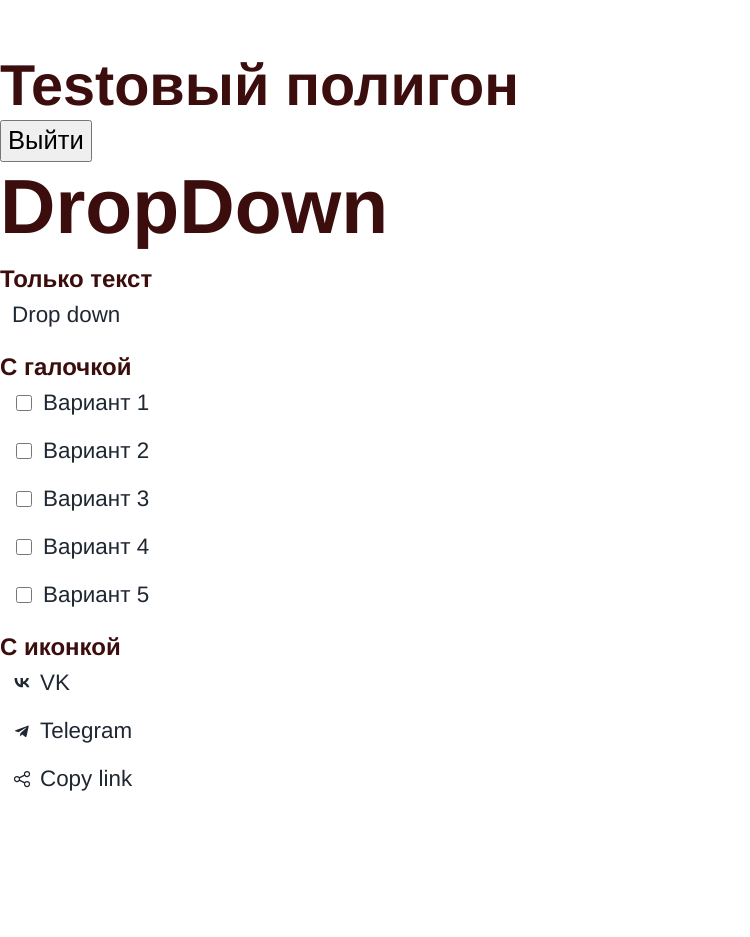
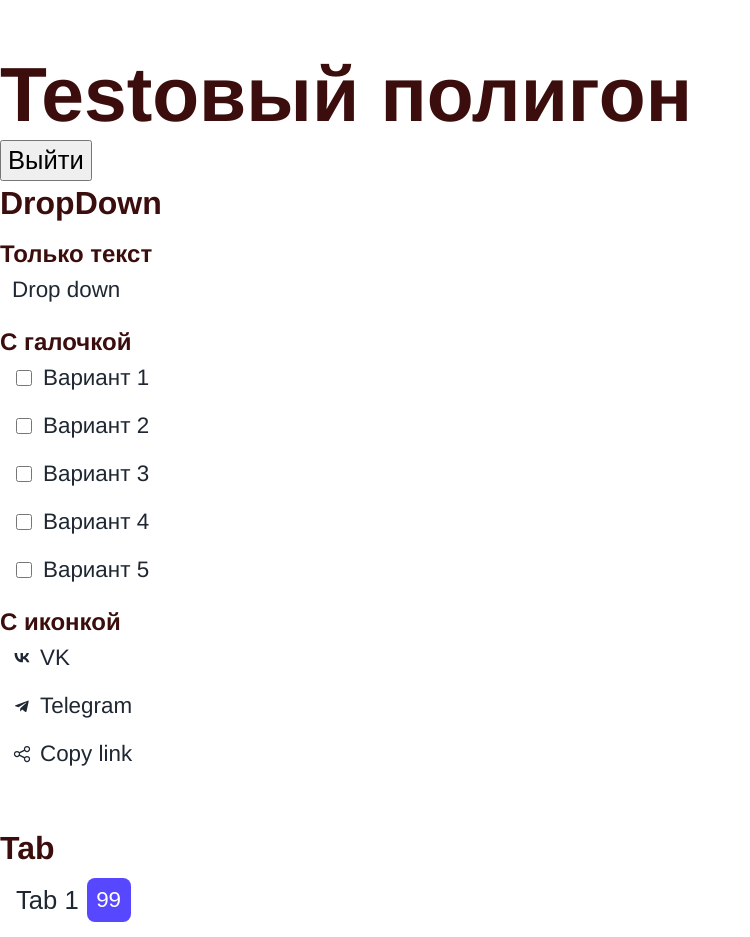
Before and after one commit to Aldiyar-B/Paraweb, a React (Vite) app: page /test in a window 1280 px wide. Shown: the top 937 px of the page, without its empty margins (0-750 px from the left). Before the commit the page ends 803 px from the top, so only its background shows below. Built offline with nearby package versions, Linux system fonts and the light colour scheme.

Commit message:
Tab is done ✅

```diff
--- a/src/components/DropDown/DropDown.module.scss
+++ b/src/components/DropDown/DropDown.module.scss
@@ -1,5 +1,5 @@
 @use '../../style/utils/typography.scss' as *;
-@use '../../style/global/breakpoints.scss' as *; // Добавляем импорт breakpoints
+@use '../../style/global/breakpoints.scss' as *;
 
 .dropdownItem {
   display: flex;
@@ -11,7 +11,7 @@
   transition: background 0.3s;
   color: var(--text-color);
 
-  @include text-body-small; // Достаточно только этого
+  @include text-body-small;
 
   &:hover {
     background: var(--gray-color-2);
--- /dev/null
+++ b/src/components/Tab/Tab.jsx
@@ -0,0 +1,20 @@
+import React from 'react';
+import styles from './Tab.module.scss';
+
+const Tab = ({ label, count, isActive, onClick }) => {
+  return (
+    <button
+      className={`${styles.tab} ${isActive ? styles.active : ''}`}
+      onClick={onClick}
+    >
+      <span className={styles.label}>{label}</span>
+      {count !== undefined && (
+        <span className={`${styles.badge} ${isActive ? styles.active : ''}`}>
+          {count > 99 ? '99+' : count}
+        </span>
+      )}
+    </button>
+  );
+};
+
+export default Tab;
--- /dev/null
+++ b/src/components/Tab/Tab.module.scss
@@ -0,0 +1,45 @@
+@use '../../style/utils/typography.scss' as *;
+@use '../../style/global/breakpoints.scss' as *;
+
+.tab {
+  display: flex;
+  align-items: center;
+  gap: 8px;
+  padding: 8px 16px;
+  border: none;
+  background: transparent;
+  color: var(--text-secondary-color);
+  cursor: pointer;
+  transition:
+    color 0.3s,
+    background 0.3s;
+
+  @include text-button;
+
+  &.active {
+    color: var(--text-color);
+  }
+}
+
+.badge {
+  display: flex;
+  align-items: center;
+  justify-content: center;
+  width: 32px;
+  height: 32px;
+  border-radius: 8px;
+  border: none;
+  padding: 6px;
+  background-color: var(--gray-color-5);
+  color: var(--text-secondary-color);
+  transition:
+    background 0.3s,
+    color 0.3s;
+
+  @include text-button-small;
+
+  &.active {
+    background-color: var(--ultramarine-default-color);
+    color: var(--text-contrast-color);
+  }
+}
--- a/src/views/Test.jsx
+++ b/src/views/Test.jsx
@@ -1,16 +1,20 @@
+import React, { useState } from 'react';
 import { Link } from 'react-router-dom';
 import Dropdown from '../components/DropDown/DropDown';
+import Tab from '../components/Tab/Tab';
 
 function Test() {
+  const [activeTab, setActiveTab] = useState('Tab 1');
+
   return (
     <div style={{ textAlign: 'left', marginTop: '50px' }}>
-      <h2 className="text-h2">Testовый полигон </h2>
+      <h1 className="text-h1">Testовый полигон </h1>
       <Link to="/">
         <button className="text-button">Выйти</button>
       </Link>
       <>
         <div className="dropdown">
-          <h1 className="text-h1">DropDown</h1>
+          <h3 className="text-h3">DropDown</h3>
           <br />
           <h2>Только текст</h2>
           <Dropdown text="Drop down" />
@@ -29,6 +33,25 @@ function Test() {
           <Dropdown text="Copy link" socials="share" />
         </div>
       </>
+
+      <>
+        <br />
+        <br />
+        <br />
+        <h3 className="text-h3">Tab</h3>
+        <Tab
+          label="Tab 1"
+          count={99}
+          isActive={activeTab === 'Tab 1'}
+          onClick={() => setActiveTab('Tab 1')}
+        />
+        <Tab
+          label="Tab 2"
+          count={150}
+          isActive={activeTab === 'Tab 2'}
+          onClick={() => setActiveTab('Tab 2')}
+        />
+      </>
     </div>
   );
 }
```
